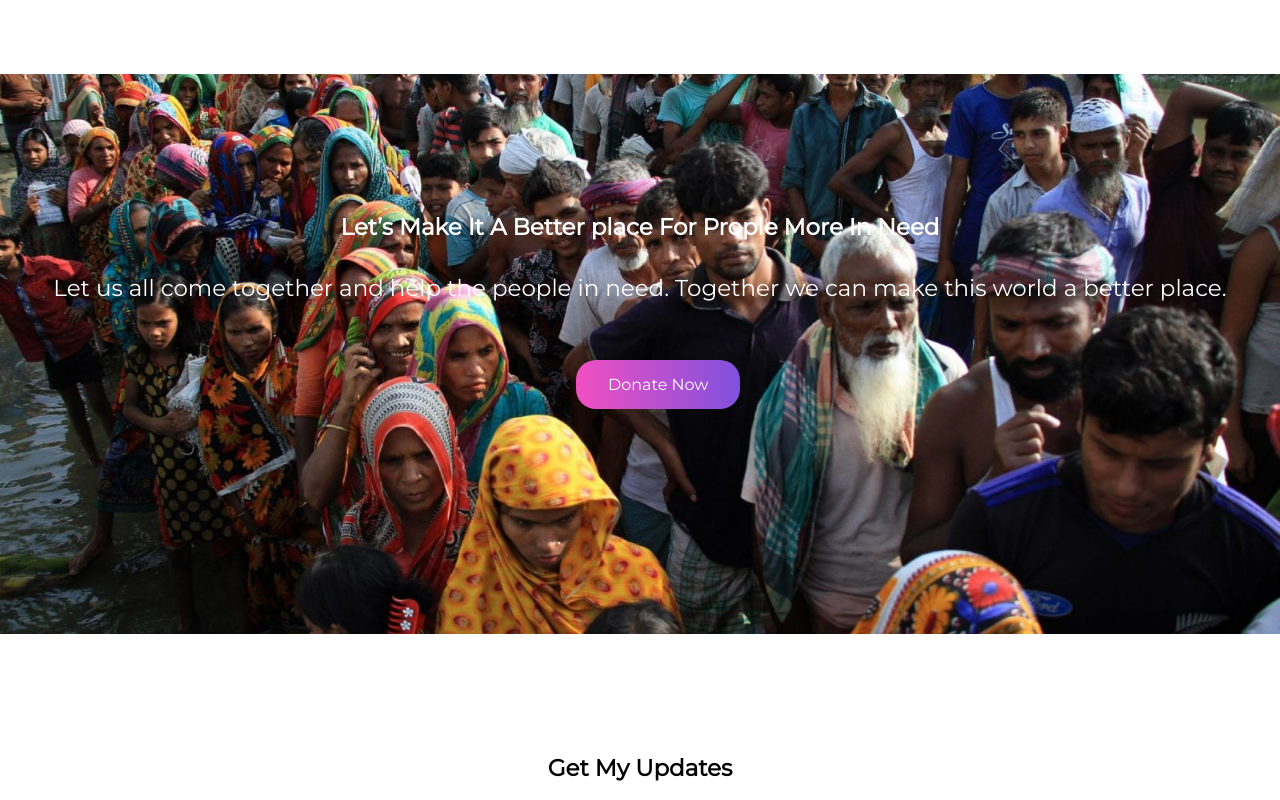
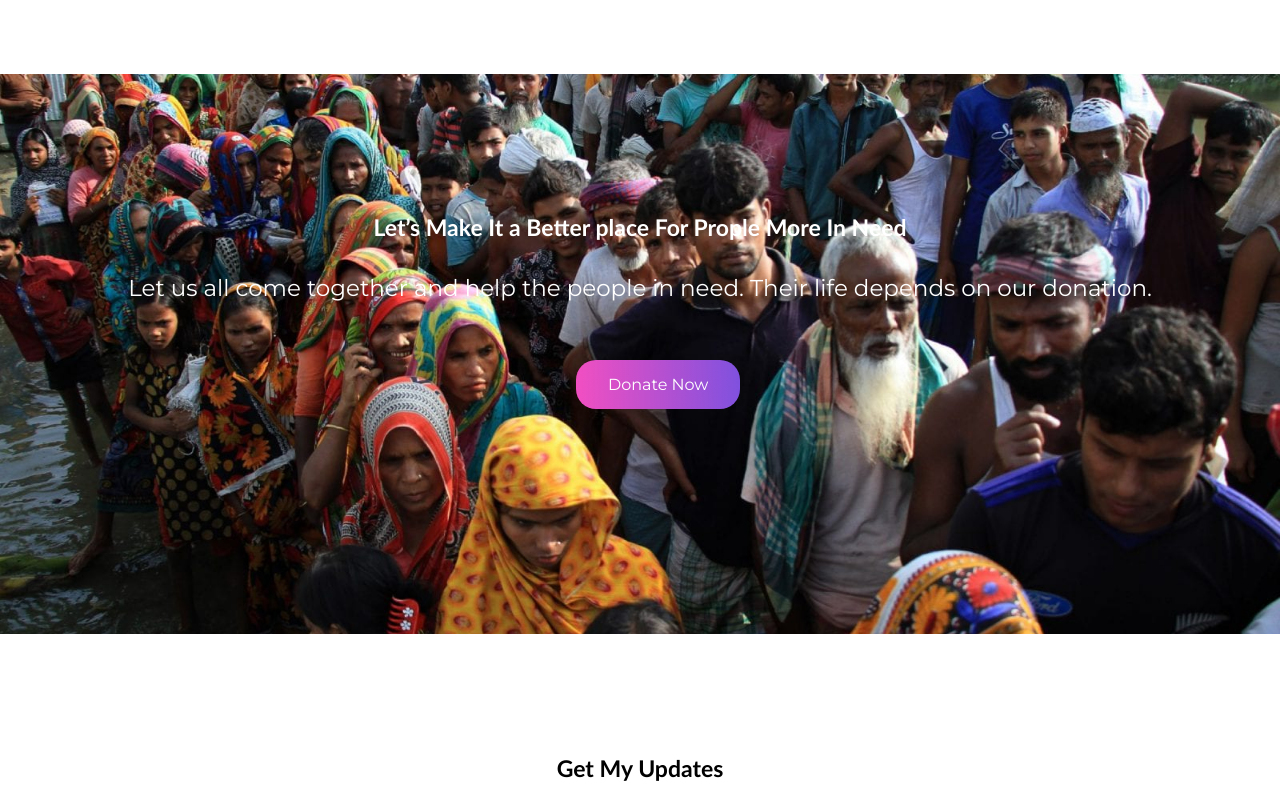
Before and after one commit to Tajreean-Ahmed/donate-today, a plain HTML site: page index.html in a window 1280 px wide. Shown: the part 2000-2800 px from the top of the page. Drawn offline with Linux system fonts and the light colour scheme.

Commit message:
Final Push

```diff
--- a/index.html
+++ b/index.html
@@ -16,7 +16,7 @@
 
     <section class="container">
         <div class="top-banner">
-            <h1 class="text" id="top-text-h1">Let’s Help Those Who Are
+            <h1 class="text" id="top-text-h1" style="font-weight:bold ;">Let’s Help Those Who Are
                 More In Need</h1>
             <p class="text" id="top-text-p">Let us all come together and help the people in need. Together we can
                 make this world a better place.</p>
@@ -85,10 +85,10 @@
 
     <section class="container">
         <div class="donation-img">
-            <h1 class="text" id="top-text-h1">Let’s Make It A Better place For Prople
+            <h1 class="text" id="top-text-h1">Let’s Make It a Better place For Prople
                 More In Need</h1>
-            <p class="text" id="top-text-p">Let us all come together and help the people in need. Together we can
-                make this world a better place.</p>
+            <p class="text" id="top-text-p">Let us all come together and help the people in need. Their life depends on
+                our donation.</p>
             <a target="_blank" href="">Donate Now</a>
 
         </div>
--- a/style.css
+++ b/style.css
@@ -10,10 +10,14 @@ body {
 
 .text {
     text-align: center;
-    font-weight: 400px;
     font-size: 23px;
     padding-bottom: 50px;
 
+}
+
+h1 {
+    font-weight: bold;
+    font-family: 'Gill Sans', 'Gill Sans MT', Calibri, 'Trebuchet MS', sans-serif;
 }
 
 #top-text-h1 {
```
